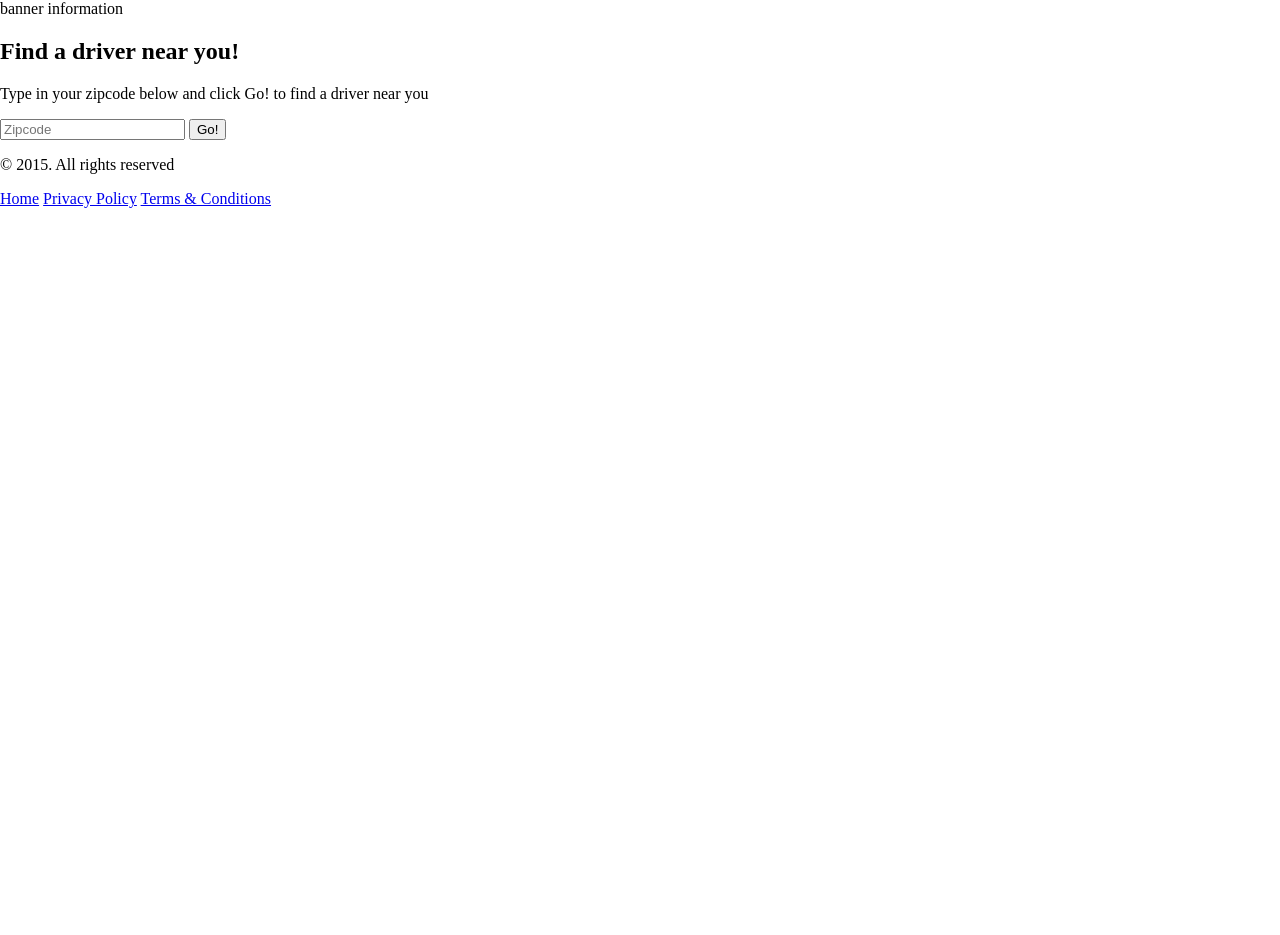
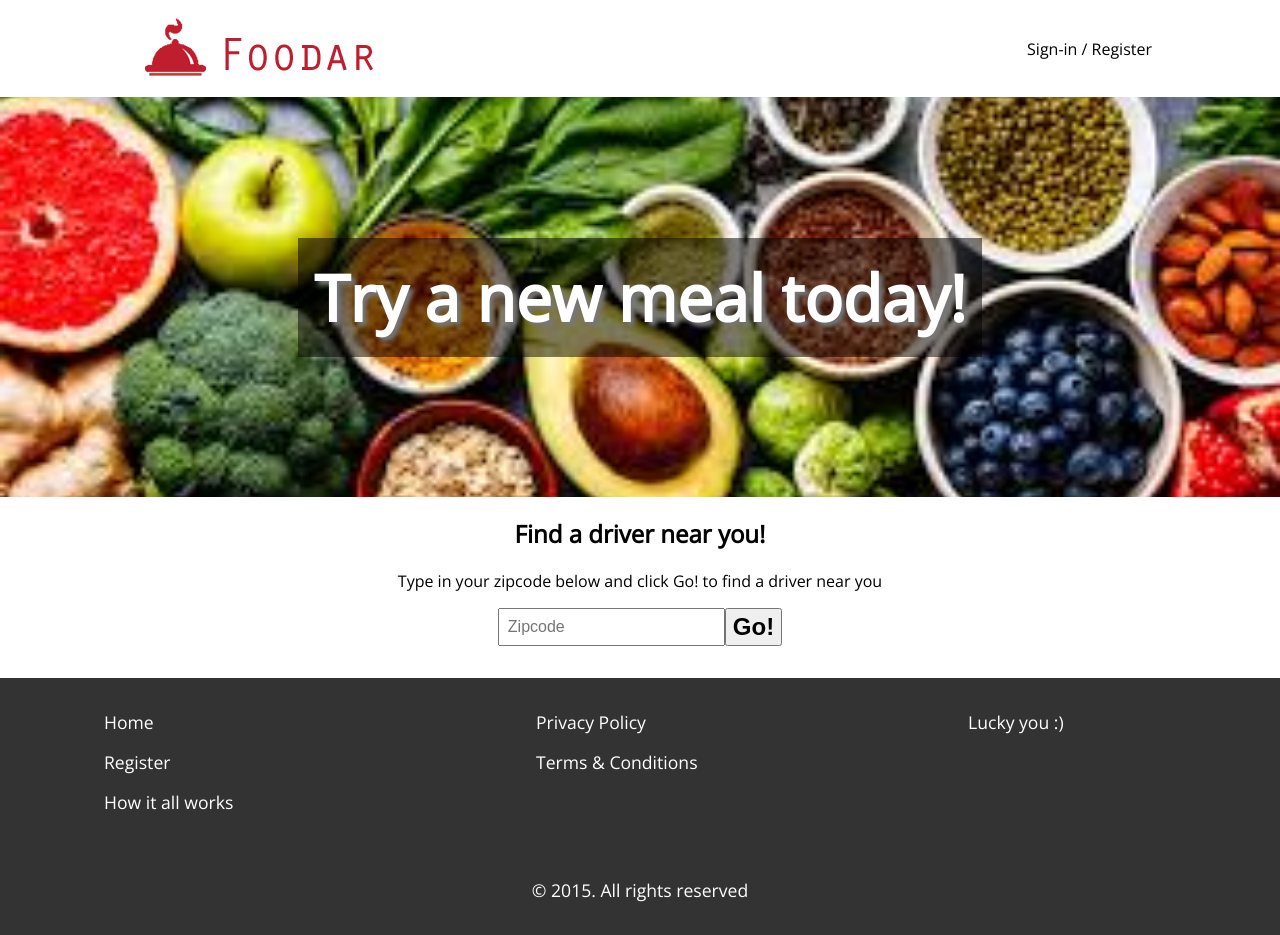
Before and after one commit to ryanmhowell/foodar100, a plain HTML site: page index.html in a window 1280 px wide. Before the commit the page ends 800 px from the top, so only its background shows below. Drawn offline with nearby package versions, Linux system fonts and the light colour scheme; a web font is replaced by a local one.

Commit message:
made changes to styling in home page and footers

```diff
--- a/about.css
+++ b/about.css
@@ -3,6 +3,7 @@ body, html {
 	margin: 0;
 	padding: 0;
 	line-height: 1.5rem;
+	font-family: "Open Sans", sans-serif;
 }
 
 p, .step-heading {
@@ -55,7 +56,7 @@ main {
 
 footer {
 	background-color: #333;
-	padding: 2rem 0;
+	padding: 1rem 0;
 }
 
 footer p {
@@ -71,6 +72,7 @@ footer p {
 	width: 100%;
 	display: inline-flex;
 	justify-content: space-around;
+	margin-bottom: 2rem;
 }
 
 .footer-column {
@@ -87,7 +89,6 @@ footer p {
 	color: white;
 	text-decoration: none;
 	text-align: left;
-	font-family: "Times New Roman", serif;
 }
 
 #copyright, #version-number {
@@ -96,7 +97,7 @@ footer p {
 }
 
 #version-number {
-	font-size: 0.8rem;
+	font-size: 1rem;
 }
 
 #enroll-button-container {
--- a/index.css
+++ b/index.css
@@ -2,4 +2,121 @@ body, html {
     margin: 0;
 	padding: 0;
     font-size: 16px;
+	font-family: "Open Sans", sans-serif;
 }
+
+
+nav {
+	width: 80%;
+	margin: 1rem auto;
+	display: flex;
+	justify-content: space-between;
+}
+
+.col {
+	display: inline-flex;
+	align-items: center;
+}
+
+#sign-in-link {
+	color: black;
+	text-decoration: none;
+}
+
+#sign-in-link:hover {
+	color: #3da1aa;
+}
+
+/* image section  */
+
+#image-container {
+	display: flex;
+	align-items: center;
+	justify-content: center;
+	background-image: url("./food.jpg");
+	background-repeat: no-repeat;
+	background-size: cover;
+	background-position: center center;
+	height: 400px;
+}
+
+#img-txt-container {
+	background: rgba(0, 0, 0, 0.5);
+}
+
+#img-txt {
+	margin: 0;
+	padding: 1rem;
+	text-shadow: 4px 4px 4px #777;
+}
+
+#image-container p {
+	font-size: 4rem;
+	color: white;
+	font-weight: bold;
+}
+
+/*  zipcode section  */
+
+#zipcode-section {
+	margin: 0 2rem;
+}
+
+#zipcode-section h1, #zipcode-section p {
+	text-align: center;
+}
+
+#search {
+	display: flex;
+	justify-content: center;
+}
+
+#zipcode {
+	font-size: 1rem;
+	padding: 0.5rem;
+}
+
+#zipcode-button {
+	font-size: 1.5rem;
+	font-weight: bold;
+}
+
+
+/*  footer section  */
+
+footer {
+	background-color: #333;
+	padding: 1rem 0;
+	margin-top: 2rem;
+}
+
+#footer-nav {
+	display: flex;
+	align-items: top;
+	width: 90%;
+	margin: 0 auto;
+	margin-bottom: 3rem;
+	justify-content: space-between;
+}
+
+.footer-col {
+	display: inline-block;
+	width: 25%;
+}
+
+footer a, footer p {
+	color: white;
+	text-decoration: none;
+	font-size: 1.1rem;
+}
+
+footer ul li {
+	list-style: none;
+	margin: 1rem 0;
+	color: white;
+	font-size: 1.1rem;
+}
+
+#copyright {
+	text-align: center;
+}
--- a/index.html
+++ b/index.html
@@ -1,30 +1,56 @@
 <!DOCTYPE html>
 <html>
   <head>
-    <title>My First Page</title>
+    <title>Foodar</title>
+	<link href="https://fonts.googleapis.com/css?family=Charmonman|Montserrat|Open+Sans" rel="stylesheet">
 	<link href="./index.css" type="text/css" rel="stylesheet" />
   </head>
   <body>
     <div id="banner">
-	  banner information
 	</div>
 	<nav>
+	<img class="col left" src="./logo.png" />
+	<div class="col right" id="signup-container">
+	  <a id="sign-in-link" href="#">Sign-in / Register</a>
+	</div>
 	</nav>
 	<section id="image-section">
 	<div id="image-container">
+      <div id="img-txt-container">
+	    <p id="img-txt">Try a new meal today!</p>
+	  </div>
 	</div>
 	</section>
-	<section>
+	<section id="zipcode-section">
 	  <h1>Find a driver near you!</h1>
 	  <p>Type in your zipcode below and click Go! to find a driver near you</p>
-	  <input type="number" name="zipcode" id="zipcode" maxlength=5 placeholder="Zipcode" />
-	  <button id="zipcode-button">Go!</button>
+	  <div id="search">
+	    <input type="text" name="zipcode" id="zipcode" maxlength="5" placeholder="Zipcode" />
+	    <button id="zipcode-button">Go!</button>
+	  </div>
 	</section>
 	<footer>
-	<p>&copy; 2015. All rights reserved</p>
-	<a href="#">Home</a>
-	<a href="#">Privacy Policy</a>
-	<a href="#">Terms & Conditions</a>
+	  <div id="footer-nav">
+	    <div class="footer-col">
+		  <ul>
+		    <li><a href="#">Home</a></li>
+	        <li><a href="#">Register</a></li>
+	        <li><a href="#">How it all works</a></li>
+		  </ul>
+	    </div>
+	    <div class="footer-col">
+		  <ul>
+		    <li><a href="#">Privacy Policy</a></li>
+	        <li><a href="#">Terms & Conditions</a></li>
+		  </ul>
+	    </div>
+	    <div class="footer-col">
+		  <ul>
+		    <li>Lucky you :)</li>
+		  </ul>
+	    </div>
+	  </div>
+	  <p id="copyright">&copy; 2015. All rights reserved</p>
 	</footer>
   </body>
 </html>
--- a/register.css
+++ b/register.css
@@ -2,6 +2,7 @@ body, html {
     font-size: 16px;
     margin: 0;
     padding: 0;
+	font-family: "Open Sans", sans-serif;
  }
 
  header {
@@ -66,6 +67,7 @@ body, html {
 	 width: 100%;
 	 display: inline-flex;
 	 justify-content: space-around;
+	 margin-bottom: 2rem;
  }
 
  .footer-column {
```
Also changed, not shown: food.jpg (added), logo.png (added).
